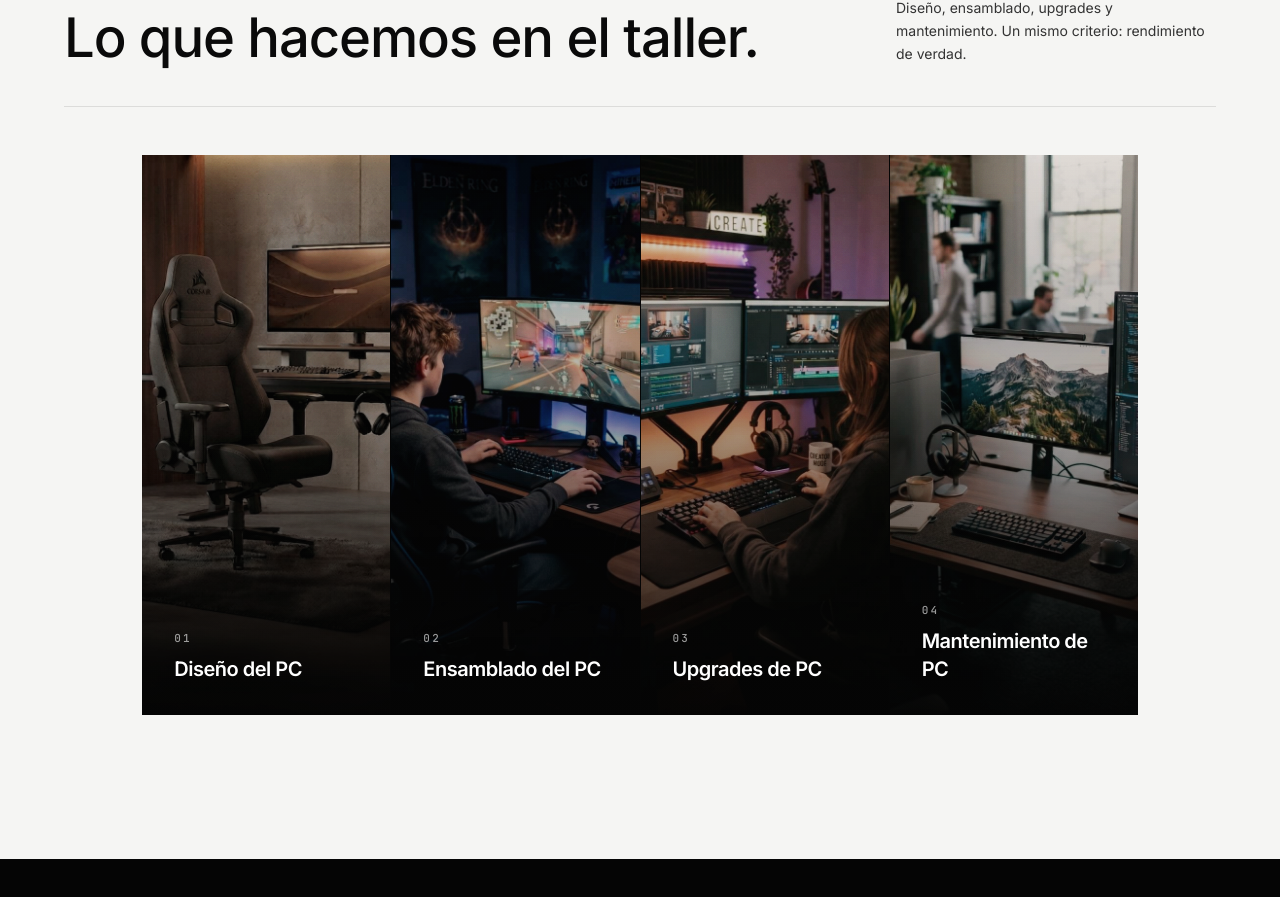
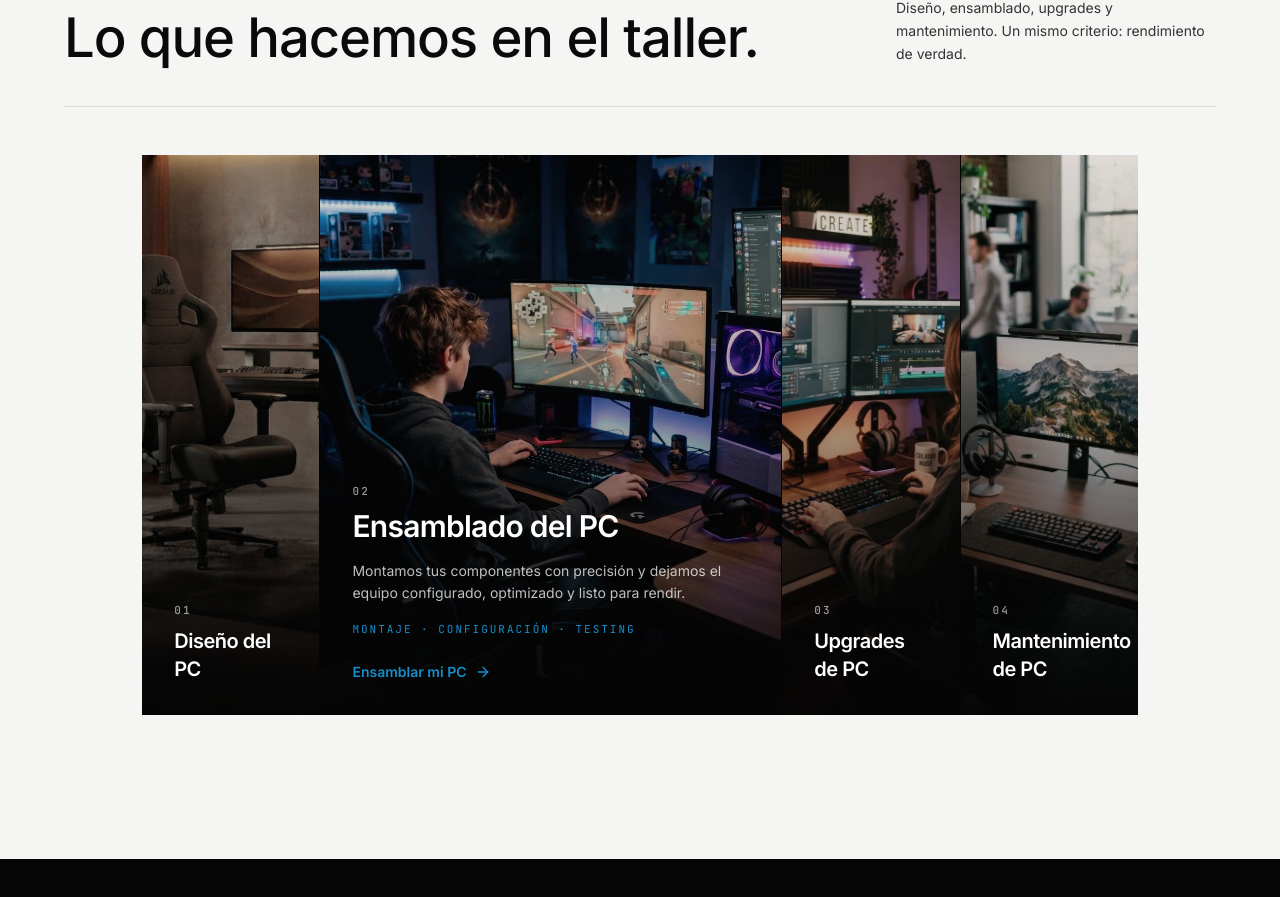
Before and after one commit to Nearcinho/pc-lab, a Next.js app: page / in a window 1280 px wide. Shown: the part 3163-4060 px from the top of the page. Built offline with nearby package versions, Linux system fonts and the light colour scheme.

Commit message:
Strip: auto-rotacion cada 4s en orden y en loop (solo home)

```diff
--- a/src/components/home/services.tsx
+++ b/src/components/home/services.tsx
@@ -49,7 +49,7 @@ export function Services() {
           transition={{ duration: 1, ease: [0.16, 1, 0.3, 1], delay: 0.12 }}
           className="mt-12"
         >
-          <ServicesStrip />
+          <ServicesStrip autoRotate />
         </motion.div>
       </div>
     </section>
--- a/src/components/servicios/services-strip.tsx
+++ b/src/components/servicios/services-strip.tsx
@@ -53,9 +53,19 @@ const services = [
   },
 ] as const;
 
-export function ServicesStrip() {
+export function ServicesStrip({ autoRotate = false }: { autoRotate?: boolean }) {
   const reduced = useReducedMotion();
-  const [active, setActive] = React.useState<number | null>(null);
+  const [active, setActive] = React.useState<number | null>(autoRotate ? 0 : null);
+  const hovering = React.useRef(false);
+
+  React.useEffect(() => {
+    if (!autoRotate || reduced) return;
+    const id = window.setInterval(() => {
+      if (hovering.current) return;
+      setActive((i) => (i === null ? 0 : (i + 1) % services.length));
+    }, 4000);
+    return () => window.clearInterval(id);
+  }, [autoRotate, reduced]);
 
   return (
     <>
@@ -98,7 +108,16 @@ export function ServicesStrip() {
       </div>
 
       {/* Escritorio */}
-      <div className="hidden lg:flex justify-center" onMouseLeave={() => setActive(null)}>
+      <div
+        className="hidden lg:flex justify-center"
+        onMouseEnter={() => {
+          hovering.current = true;
+        }}
+        onMouseLeave={() => {
+          hovering.current = false;
+          setActive(null);
+        }}
+      >
         <div
           className="relative w-auto overflow-hidden bg-[#050505]"
           style={{ aspectRatio: "16 / 9", height: "min(70vh, 88vw * 9 / 16)" }}
```
